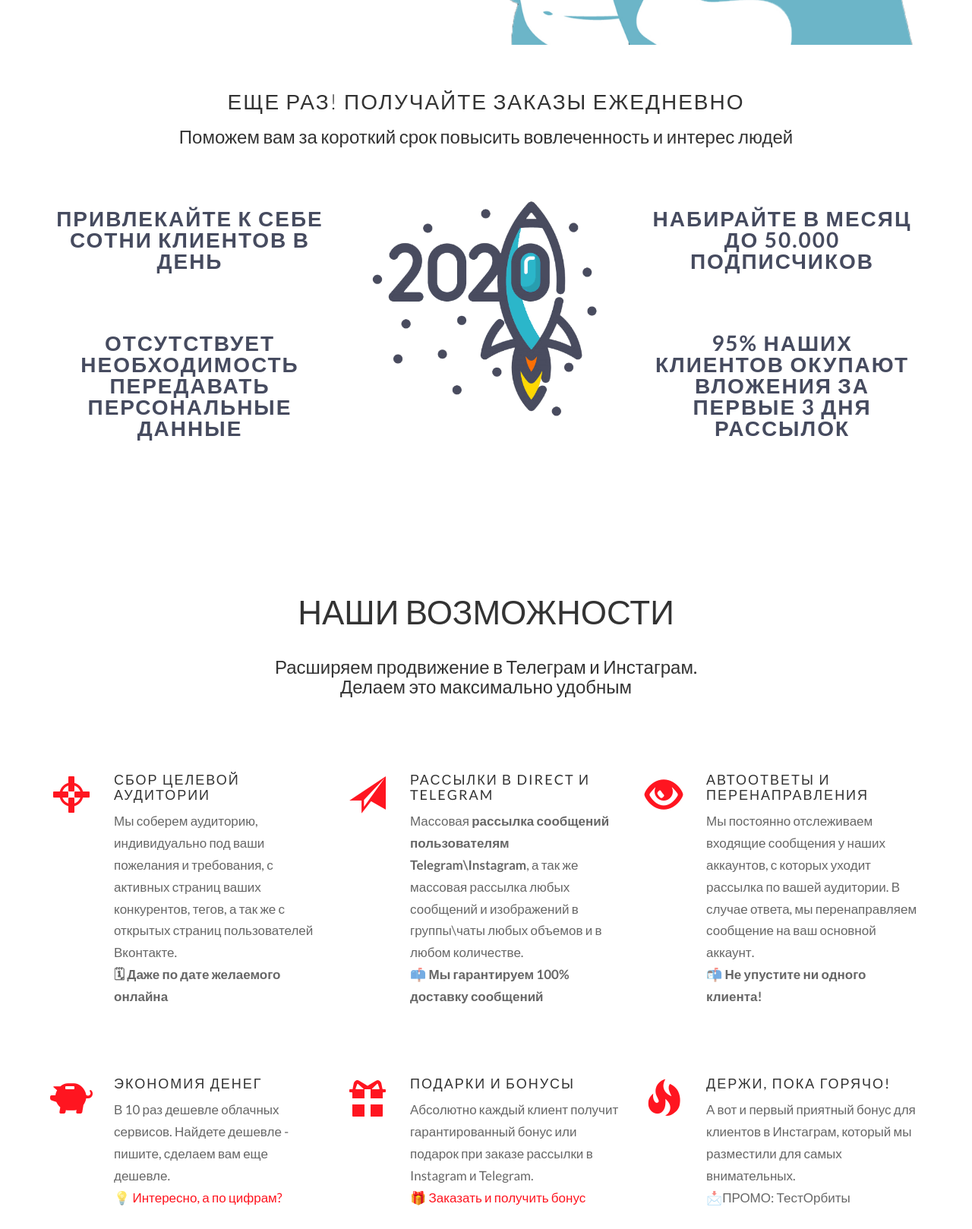
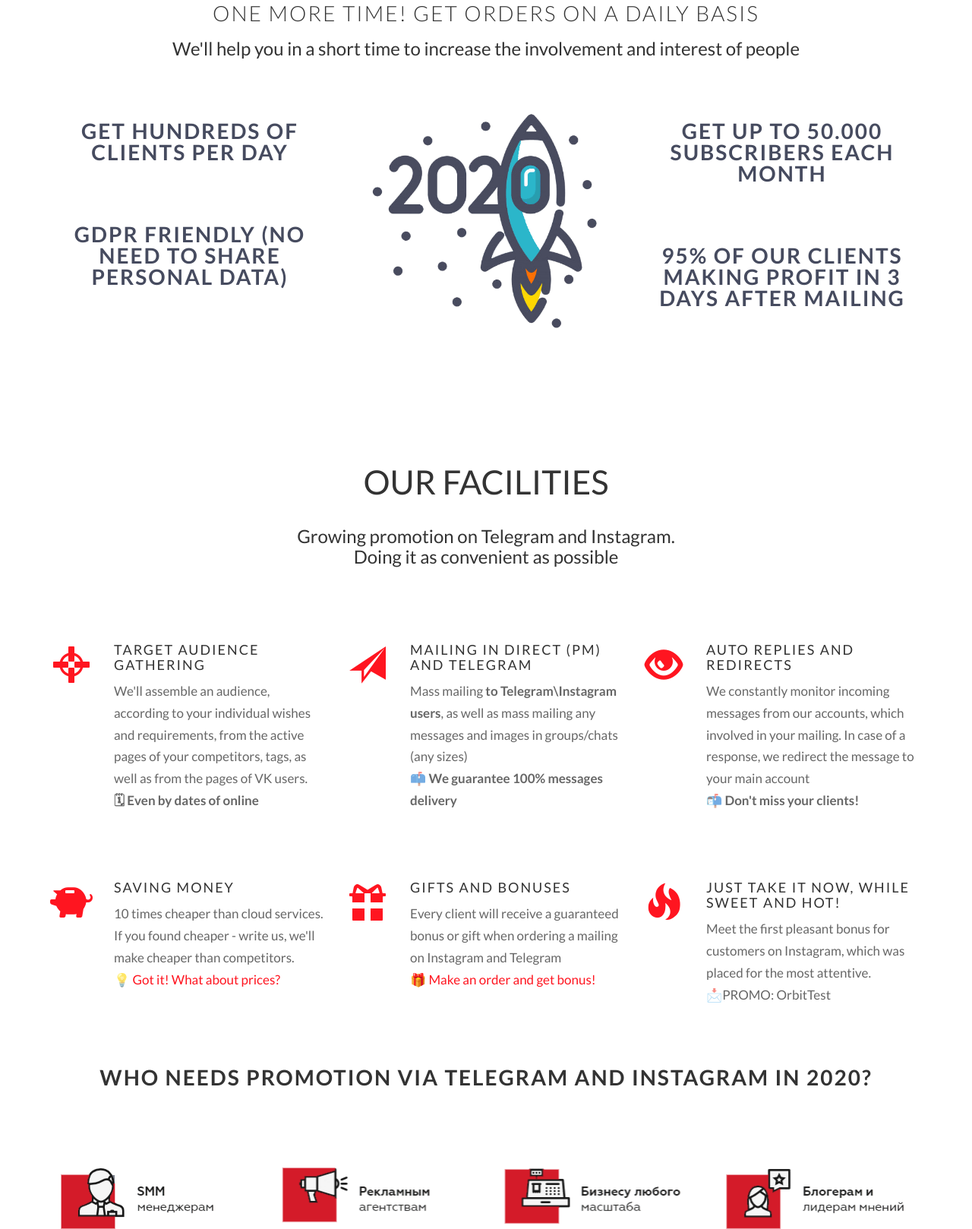
Before and after one commit to alexeykopievskiy/orbitasend, a website: page index.html in a window 1280 px wide. Shown: the part 995-2613 px from the top of the page at 76% size. Drawn offline with nearby package versions, Linux system fonts and the light colour scheme; a web font is replaced by a local one.

Commit message:
partially translated

```diff
--- a/index.html
+++ b/index.html
@@ -45,7 +45,7 @@
 			<div class='navbar-header'>
 				<button type='button' class='navbar-toggle collapsed' data-toggle='collapse' data-target='#nav-collapse'
 					aria-expanded='false'>
-					<span class='sr-only'>Навигация</span>
+					<span class='sr-only'>Navigation</span>
 					<span class='icon-bar'></span>
 					<span class='icon-bar'></span>
 					<span class='icon-bar'></span>
@@ -58,19 +58,19 @@
 			<div class='collapse navbar-collapse' id='nav-collapse'>
 				<ul class='nav navbar-nav navbar-right'>
 					<li class='active'>
-						<a href='#index' data-scroll>Главная</a>
+						<a href='#index' data-scroll>Main</a>
 					</li>
 					<li>
-						<a href='#features-1' data-scroll>Возможности</a>
+						<a href='#features-1' data-scroll>Facilities</a>
 					</li>
 					<li>
-						<a href='#features-3' data-scroll>Особенности</a>
+						<a href='#features-3' data-scroll>Features</a>
 					</li>
 					<li>
-						<a href='#pricing' data-scroll>Стоимость</a>
+						<a href='#pricing' data-scroll>Prices</a>
 					</li>
 					<li>
-						<a href="#form" data-scroll>Обратная связь</a>
+						<a href="#form" data-scroll>Get in touch</a>
 					</li>
 				</ul>
 			</div>
@@ -86,23 +86,23 @@
 				<div class='col-md-6'>
 					<div class='intro-text'>
 						<h1 class='wow fadeInUp' data-wow-delay='.2s'>
-							<b>РАССЫЛКИ С ОРБИТЫ</b><br> <br>
-							ПОЛУЧАЙТЕ ЗАКАЗЫ ЕЖЕДНЕВНО
+							<b>MAILING FROM ORBIT</b><br>
+							GET ORDERS ON A DAILY BASIS
 							<br>
 						</h1>
-						<p class='font-alt wow fadeInUp' data-wow-delay='.5s'>Instagram = до 13 коп за сообщение<br>Telegram = до
-							1.5 руб за сообщение</p>
-						<p class='font-alt wow fadeInUp' data-wow-delay='.5s'>Самые низкие <a  data-scroll href="#pricing">цены</a>
-							только у нас</p>
+						<p class='font-alt wow fadeInUp' data-wow-delay='.5s'>Instagram = up to 13 коп per message<br>Telegram = up to
+							1.5 руб per message</p>
+						<p class='font-alt wow fadeInUp' data-wow-delay='.5s'>The lowest <a  data-scroll href="#pricing">prices</a>
+							are only here</p>
 						<div class='btns'>
 							<a href='#form' data-scroll class='app-btn wow bounceIn' data-wow-delay='.6s'>
 								<i class='glyphicon glyphicon-send'></i>
-								Заказать рассылку
+								Order
 							</a>
 							<a href='#form' data-scroll class='app-btn wow bounceIn'
 								data-wow-delay='.8s'>
 								<i class='glyphicon glyphicon-ok'></i>
-								Контакты
+								Get in touch
 							</a>
 						</div>
 					</div>
@@ -122,9 +122,8 @@
 	<section class='features-section'>
 		<div class='container'>
 			<div class='section-header text-center'>
-				<h2 class='wow fadeInUp' data-wow-delay='.2s'>ЕЩЕ РАЗ! ПОЛУЧАЙТЕ ЗАКАЗЫ ЕЖЕДНЕВНО</h2>
-				<h3 class='wow fadeInUp' data-wow-delay='.4s'>Поможем вам за короткий срок повысить вовлеченность и интерес
-					людей</H3>
+				<h2 class='wow fadeInUp' data-wow-delay='.2s'>ONE MORE TIME! GET ORDERS ON A DAILY BASIS</h2>
+				<h3 class='wow fadeInUp' data-wow-delay='.4s'>We'll help you in a short time to increase the involvement and interest of people</H3>
 			</div>
 			<div class='row'>
 				<div class='col-md-4'>
@@ -132,14 +131,14 @@
 						<div class='col-feature wow fadeInLeft' data-wow-delay='.2s'>
 							<div class='section-header text-center'>
 								<h2 class='wow fadeInUp' data-wow-delay='.2s'><b>
-										<span style="color: #464b5f;">Привлекайте к себе СОТНИ КЛИЕНТОВ В ДЕНЬ</span>
+										<span style="color: #464b5f;">Get HUNDREDS OF CLIENTS PER DAY</span>
 									</b></h2>
 							</div>
 						</div>
 						<div class='col-feature wow fadeInLeft' data-wow-delay='.2s'>
 							<div class='section-header text-center'>
 								<h2 class='wow fadeInUp' data-wow-delay='.2s'><b>
-										<span style="color: #464b5f;">Отсутствует необходимость передавать ПЕРСОНАЛЬНЫЕ ДАННЫЕ</span>
+										<span style="color: #464b5f;">GDPR friendly (no need to share PERSONAL DATA)</span>
 									</b></h2>
 							</div>
 						</div>
@@ -155,14 +154,14 @@
 						<div class='col-feature wow fadeInRight' data-wow-delay='.2s'>
 							<div class='section-header text-center'>
 								<h2 class='wow fadeInUp' data-wow-delay='.2s'><b>
-										<span style="color: #464b5f">Набирайте в месяц ДО 50.000 ПОДПИСЧИКОВ</span>
+										<span style="color: #464b5f">Get up to 50.000 SUBSCRIBERS EACH MONTH</span>
 									</b></h2>
 							</div>
 						</div>
 						<div class='col-feature wow fadeInRight' data-wow-delay='.4s'>
 							<div class='section-header text-center'>
 								<h2 class='wow fadeInUp' data-wow-delay='.2s'><b>
-										<span style="color: #464b5f">95% НАШИХ КЛИЕНТОВ ОКУПАЮТ ВЛОЖЕНИЯ ЗА ПЕРВЫЕ 3 ДНЯ РАССЫЛОК</span>
+										<span style="color: #464b5f">95% OF OUR CLIENTS MAKING PROFIT IN 3 DAYS AFTER MAILING</span>
 									</b></h2>
 							</div>
 						</div>
@@ -180,11 +179,10 @@
 			<div class='section-header text-center'>
 				<div class="flex-center">
 					<div class='mockup-text'>
-						<h2 class='wow fadeInUp' data-wow-delay='.2s'>НАШИ ВОЗМОЖНОСТИ</h2>
+						<h2 class='wow fadeInUp' data-wow-delay='.2s'>OUR FACILITIES</h2>
 					</div>
 				</div>
-				<h3 class='wow fadeInUp' data-wow-delay='.4s'>Расширяем продвижение в Телеграм и Инстаграм.<br> Делаем это
-					максимально удобным</H3>
+				<h3 class='wow fadeInUp' data-wow-delay='.4s'>Growing promotion on Telegram and Instagram.<br> Doing it as convenient as possible</H3>
 			</div>
 			<div class='row'>
 				<div class='col-md-4'>
@@ -193,11 +191,10 @@
 							<i class='glyphicon glyphicon-screenshot'></i>
 						</div>
 						<div class='content'>
-							<h4>Сбор целевой аудитории</h4>
+							<h4>Target audience gathering</h4>
 							<p>
-								Мы соберем аудиторию, индивидуально под ваши пожелания и требования, с активных страниц ваших
-								конкурентов, тегов, а так же с открытых страниц пользователей Вконтакте.<br> <b>🗓 Даже по дате
-									желаемого онлайна </b>
+								We'll assemble an audience, according to your individual wishes and requirements, from the active pages of your
+competitors, tags, as well as from the pages of VK users. <br> <b>🗓 Even by dates of online </b>
 							</p>
 						</div>
 					</div>
@@ -208,11 +205,10 @@
 							<i class='glyphicon glyphicon-send'></i>
 						</div>
 						<div class='content'>
-							<h4>Рассылки в Direct и Telegram</h4>
+							<h4>Mailing in Direct (PM) and Telegram</h4>
 							<p>
-								Массовая <b>рассылка сообщений пользователям Telegram\Instagram</b>, а так же массовая рассылка любых
-								сообщений и изображений в группы\чаты любых объемов и в любом количестве. <br><b>📫 Мы гарантируем 100%
-									доставку сообщений</b>
+								Mass mailing <b>to Telegram\Instagram users</b>, as well as mass mailing any
+								messages and images in groups/chats (any sizes) <br><b>📫 We guarantee 100% messages delivery</b>
 							</p>
 						</div>
 					</div>
@@ -223,11 +219,9 @@
 							<i class='glyphicon glyphicon-eye-open'></i>
 						</div>
 						<div class='content'>
-							<h4>Автоответы и перенаправления</h4>
+							<h4>Auto replies and redirects</h4>
 							<p>
-								Мы постоянно отслеживаем входящие сообщения у наших аккаунтов, с которых уходит рассылка по вашей
-								аудитории. В случае ответа, мы перенаправляем сообщение на ваш основной аккаунт. <br><b>📬 Не упустите
-									ни одного клиента!</b>
+								We constantly monitor incoming messages from our accounts, which involved in your mailing. In case of a response, we redirect the message to your main account<br><b>📬 Don't miss your clients!</b>
 							</p>
 						</div>
 					</div>
@@ -240,10 +234,10 @@
 							<i class='glyphicon glyphicon-piggy-bank'></i>
 						</div>
 						<div class='content'>
-							<h4>Экономия денег </h4>
+							<h4>Saving money</h4>
 							<p>
-								В 10 раз дешевле облачных сервисов. Найдете дешевле - пишите, сделаем вам еще дешевле.
-								<br>💡 <a href="#formule" data-scroll>Интересно, а по цифрам?</a>
+								10 times cheaper than cloud services. If you found cheaper - write us, we'll make cheaper than competitors.
+								<br>💡 <a href="#formule" data-scroll>Got it! What about prices?</a>
 							</p>
 						</div>
 					</div>
@@ -254,11 +248,10 @@
 							<i class='glyphicon glyphicon-gift'></i>
 						</div>
 						<div class='content'>
-							<h4> Подарки и бонусы</h4>
+							<h4>Gifts and bonuses</h4>
 							<p>
-								Абсолютно каждый клиент получит гарантированный бонус или подарок при заказе рассылки в Instagram и
-								Telegram.
-								<br><a href="#form" data-scroll> 🎁 Заказать и получить бонус </a>
+								Every client will receive a guaranteed bonus or gift when ordering a mailing on Instagram and Telegram
+								<br><a href="#form" data-scroll> 🎁 Make an order and get bonus! </a>
 							</p>
 						</div>
 					</div>
@@ -269,17 +262,17 @@
 							<i class='glyphicon glyphicon-fire'></i>
 						</div>
 						<div class='content'>
-							<h4>Держи, пока горячо!</h4>
+							<h4>Just take it now, while sweet and hot!</h4>
 							<p>
-								А вот и первый приятный бонус для клиентов в Инстаграм, который мы разместили для самых внимательных.
-								<br>📩ПРОМО: ТестОрбиты
+								Meet the first pleasant bonus for customers on Instagram, which was placed for the most attentive.
+								<br>📩PROMO: OrbitTest
 							</p>
 						</div>
 					</div>
 				</div>
 			</div>
 			<div class='section-header text-center'>
-				<h2 class='wow fadeInUp' data-wow-delay='.2s'><b>Кому нужно продвижение в Телеграм и Инстаграм в 2020 году?</b>
+				<h2 class='wow fadeInUp' data-wow-delay='.2s'><b>Who needs promotion via Telegram and Instagram in 2020?</b>
 				</h2>
 			</div>
 			<img class='shadow wow zoomIn animated' src='assets/img/who.png' alt="Для кого телеграм и инстаграм?">
@@ -300,8 +293,7 @@
 				</div>
 				<div class='col-md-5'>
 					<div class='mockup-text'>
-						<h2 class='wow fadeInUp' data-wow-delay='.4s'>Наши услуги получили широкое применение в различных сферах
-							интернет-маркетинга.</h2>
+						<h2 class='wow fadeInUp' data-wow-delay='.4s'>Наши услуги получили широкое применение в различных сферах интернет-маркетинга.</h2>
 						<p class='wow fadeInUp' data-wow-delay='.6s'>
 							<br>Нашими рассылками, для раскрутки и увеличения продаж, пользуются крупные рекламные и SMM-агентства,
 							владельцы групп и каналов, криптовалютчики, инфобизнесмены, интернет-магазины и другие публичные страницы
```
